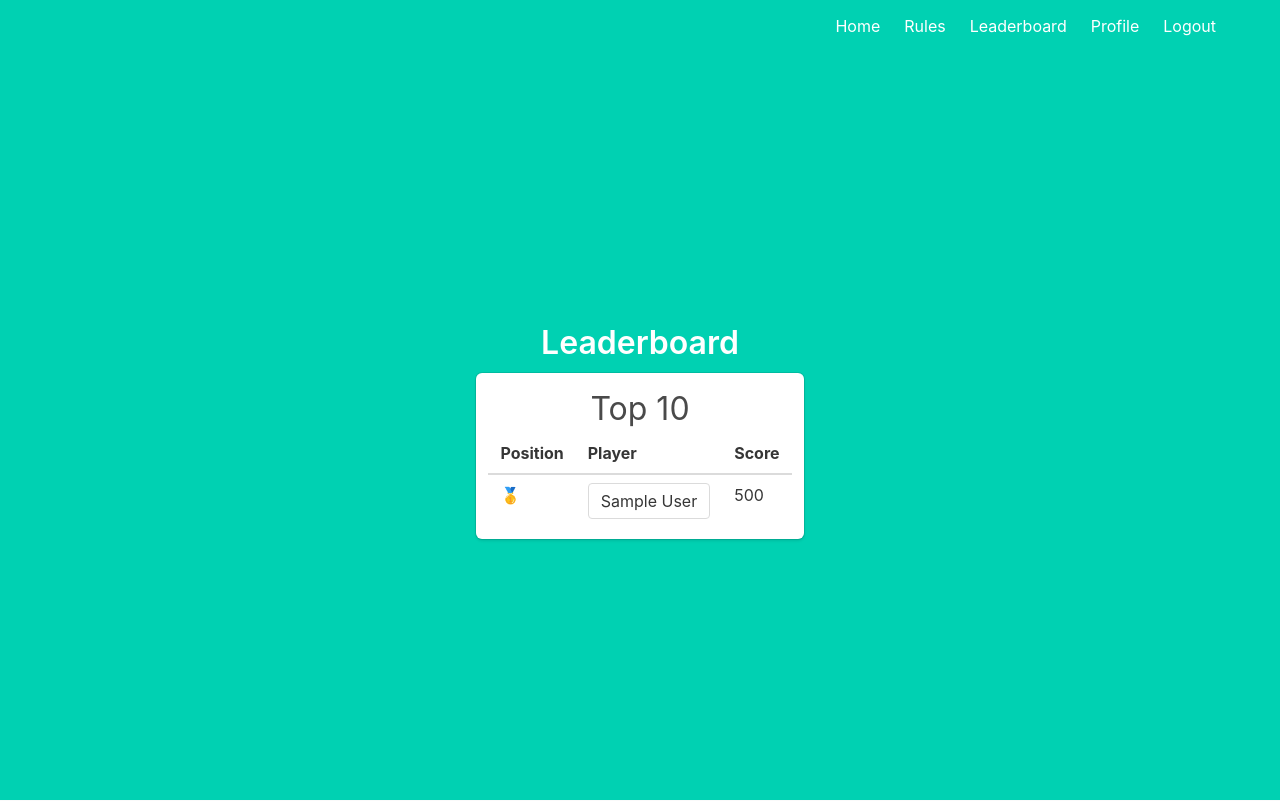
After one commit to Tazoeur/elo_rank, a Flask app: page /leaderboard in a window 1280 px wide. The commit adds this page. Shown: the top 801 px of the page. Run offline with Flask 3, Linux system fonts and the light colour scheme; the visitor is signed in with stand-in values (Sample User, id 1); data comes from the database, SQL or seed files in the repository.

Commit message:
feat: display leaderboard

```diff
--- a/assets/templates/base.html
+++ b/assets/templates/base.html
@@ -21,21 +21,16 @@
                                 Home
                             </a>
                             <a href="{{ url_for('main.rules') }}" class="navbar-item">Rules</a>
+
                             {% if current_user.is_authenticated %}
-                            <a href="{{ url_for('user.profile') }}" class="navbar-item">
-                                Profile
-                            </a>
-                            <a href="{{ url_for('auth.logout') }}" class="navbar-item">
-                                Logout
-                            </a>
+                            <a href="{{ url_for('stats.leaderboard') }}" class="navbar-item">Leaderboard</a>
+                            <a href="{{ url_for('user.profile') }}" class="navbar-item">Profile</a>
+                            <a href="{{ url_for('auth.logout') }}" class="navbar-item">Logout</a>
                             {% else %}
-                            <a href="{{ url_for('auth.display_login') }}" class="navbar-item">
-                                Login
-                            </a>
-                            <a href="{{ url_for('auth.display_register') }}" class="navbar-item">
-                                Sign Up
-                            </a>
+                            <a href="{{ url_for('auth.display_login') }}" class="navbar-item">Login</a>
+                            <a href="{{ url_for('auth.display_register') }}" class="navbar-item">Sign Up</a>
                             {% endif %}
+
                         </div>
                     </div>
                 </div>
--- /dev/null
+++ b/assets/templates/leaderboard.html
@@ -0,0 +1,41 @@
+{% extends "base.html" %}
+
+{% block content %}
+<h1 class="title">
+    Leaderboard
+</h1>
+<div class="columns is-centered">
+    <div class="column box is-narrow">
+        <h2 class="is-black  is-size-3">Top 10</h2>
+        <table class="table">
+            <thead>
+                <tr>
+                    <th>Position</th>
+                    <th>Player</th>
+                    <th>Score</th>
+                </tr>
+            </thead>
+            <tbody>
+                {% for player in players[:10] %}
+                <tr>
+                    <th>
+                        {% if player.position == 1 %}
+                        🥇
+                        {% elif player.position == 2 %}
+                        🥈
+                        {% elif player.position == 3 %}
+                        🥉
+                        {% else %}
+                        {{ player.position }}
+                        {% endif %}
+                    </th>
+                    <td>{{ player.link | safe }}</td>
+                    <td>{{ player.score }}</td>
+                </tr>
+                {% endfor%}
+            </tbody>
+        </table>
+    </div>
+</div>
+</div>
+{% endblock %}
--- a/src/elo_rank/controllers/__init__.py
+++ b/src/elo_rank/controllers/__init__.py
@@ -1,3 +1,4 @@
 from .auth import auth as auth_blueprint
 from .main import main as main_blueprint
 from .user import user as user_blueprint
+from .stats import stats as stats_blueprint
--- /dev/null
+++ b/src/elo_rank/controllers/stats.py
@@ -0,0 +1,20 @@
+from typing import List, Optional
+from flask_login import login_required, current_user
+from flask import Blueprint, flash, redirect, render_template, request, url_for
+
+
+from elo_rank.models.users import User
+
+stats = Blueprint("stats", __name__)
+
+
+@stats.route("/leaderboard")
+@login_required
+def leaderboard():
+    players: User = User.query.all()
+    players.sort(key=lambda p: p.score, reverse=True)
+    players = [
+        {"position": i+1, "link": user.link, "score": user.score}
+        for i, user in enumerate(players)
+    ]
+    return render_template("leaderboard.html", players=players)
```
